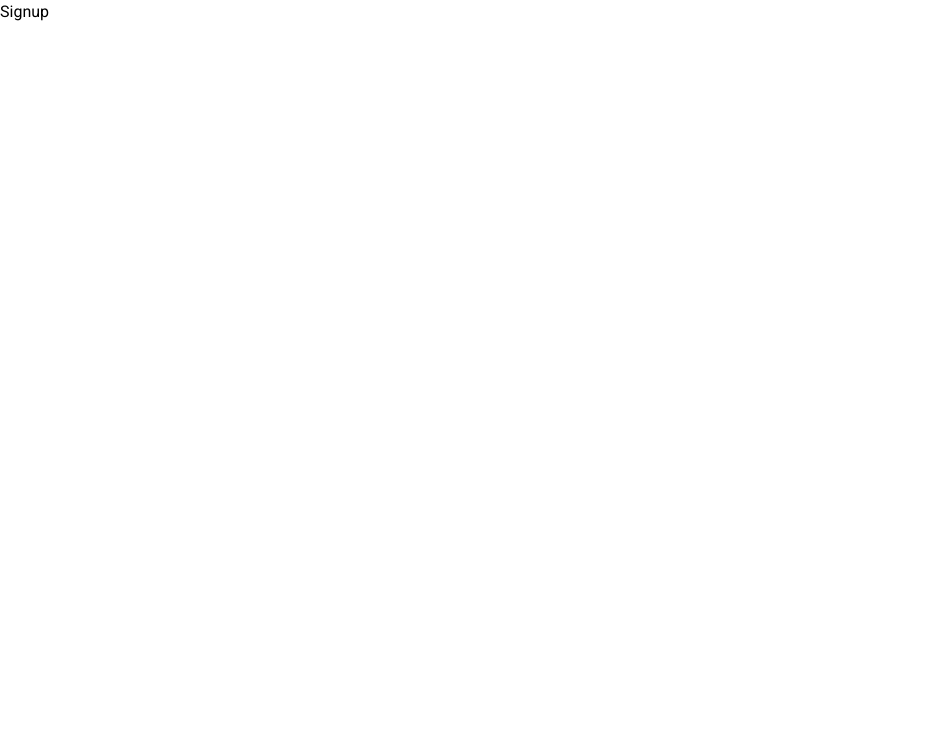
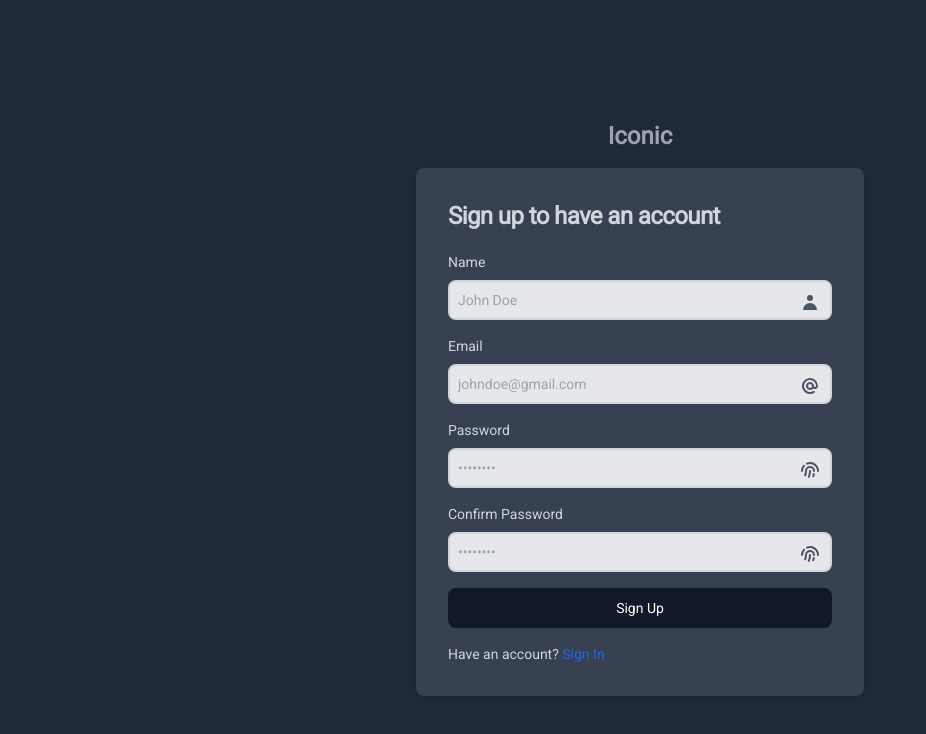
Before and after one commit to KennyMwendwaX/travel-advisor, a Next.js app: page /signup in a window 1280 px wide. Shown: the top 734 px of the page, without its empty margins (0-926 px from the left). Built offline with nearby package versions, Linux system fonts and the light colour scheme.

Commit message:
Created regsiterroute handler to handle user registration

```diff
--- /dev/null
+++ b/app/api/auth/register/route.ts
@@ -0,0 +1,50 @@
+import { prisma } from "@/utils/db";
+import { NextResponse } from "next/server";
+import * as bcrypt from "bcrypt";
+
+export async function POST(request: Request) {
+  const res = await request.json();
+  const { name, email, password } = res;
+
+  try {
+    // Check if the email is already registered
+    const userExists = await prisma.user.findUnique({
+      where: { email },
+    });
+    if (userExists)
+      return NextResponse.json(
+        { message: "Email already registered" },
+        { status: 409 }
+      );
+
+    // Hash the password
+    const hashedPassword = await bcrypt.hash(password, 10);
+
+    // Create the user an account
+    const user = await prisma.user.create({
+      data: {
+        name: name,
+        email: email,
+        password: hashedPassword,
+      },
+    });
+
+    // Return success message
+    if (user) {
+      return NextResponse.json(
+        { message: "User registered successfully" },
+        { status: 201 }
+      );
+    } else {
+      return NextResponse.json(
+        { message: "Failed to register user" },
+        { status: 500 }
+      );
+    }
+  } catch (error) {
+    return NextResponse.json(
+      { message: "Server error, try again later" },
+      { status: 500 }
+    );
+  }
+}
--- a/app/signup/page.tsx
+++ b/app/signup/page.tsx
@@ -1,9 +1,233 @@
 "use client";
+import Image from "next/image";
+import Link from "next/link";
+import Img from "@/public/image.jpg";
+import { useState } from "react";
+import { HiAtSymbol, HiFingerPrint, HiUser } from "react-icons/hi";
+import { useForm } from "react-hook-form";
+import { zodResolver } from "@hookform/resolvers/zod";
+import { signupFormSchema } from "@/utils/validate";
+import { useRouter } from "next/navigation";
+import { useSession } from "next-auth/react";
+
+type FormValues = {
+  name: string;
+  email: string;
+  password: string;
+  confirm_password: string;
+};
 
 export default function Signup() {
+  const [showPassword, setShowPassword] = useState(false);
+  const [showConfirmPassword, setShowConfirmPassword] = useState(false);
+  const [serverErrors, setServerErrors] = useState("");
+
+  const {
+    register,
+    handleSubmit,
+    formState: { errors },
+  } = useForm<FormValues>({
+    resolver: zodResolver(signupFormSchema),
+  });
+
+  // const { data: session } = useSession();
+  // const router = useRouter();
+
+  // if (session) {
+  //   router.replace("/");
+  //   return null;
+  // }
+
+  async function onSubmit(values: FormValues) {
+    const payload = {
+      name: values.name,
+      email: values.email,
+      password: values.password,
+    };
+
+    const options = {
+      method: "POST",
+      headers: { "Content-Type": "application/json" },
+      body: JSON.stringify(payload),
+    };
+
+    const register = await fetch(
+      `${process.env.BASE_URL}/api/auth/register`,
+      options
+    );
+
+    if (register.status === 409) {
+      setServerErrors("Email is already registered");
+    }
+
+    if (register.status === 500) {
+      setServerErrors("Server error, try again later");
+    }
+
+    if (register.ok) {
+      // router.push("/signin");
+
+      console.log(":)");
+    }
+  }
+
   return (
     <>
-      <div>Signup</div>
+      <div className="mx-auto flex flex-col bg-gray-800 items-center justify-center px-6 py-8 md:h-screen lg:py-0">
+        <a
+          href="#"
+          className="p-4 flex items-center text-2xl font-semibold text-gray-400">
+          {/* <Image className="mr-2 h-8 w-8" src={Img} alt="logo" /> */}
+          Iconic
+        </a>
+        <div className="w-full rounded-lg bg-gray-700 shadow sm:max-w-md md:mt-0 xl:p-0">
+          <div className="space-y-3 p-6 sm:p-8 md:space-y-5">
+            <h1 className="text-xl font-bold leading-tight tracking-tight text-gray-300 md:text-2xl">
+              Sign up to have an account
+            </h1>
+            {serverErrors && (
+              <div
+                className="mb-4 rounded-lg border border-red-600 bg-red-50 p-4 text-sm text-red-800"
+                role="alert">
+                {serverErrors[0]}
+              </div>
+            )}
+            <form
+              className="space-y-3 md:space-y-4"
+              onSubmit={handleSubmit(onSubmit)}>
+              <div className="relative">
+                <label
+                  htmlFor="name"
+                  className="mb-2 block text-sm font-medium text-gray-300">
+                  Name
+                </label>
+                <input
+                  type="text"
+                  id="name"
+                  className={`${
+                    errors.name?.message
+                      ? `focus:border-red-600`
+                      : `focus:border-blue-700`
+                  } block w-full rounded-lg border-2 border-gray-300 bg-gray-200 p-2 text-gray-900 focus:text-gray-900 focus:outline-none sm:text-sm`}
+                  placeholder="John Doe"
+                  required
+                  {...register("name")}
+                />
+                <span className="absolute bottom-2 right-0 flex cursor-pointer items-center pr-3 text-gray-600">
+                  <HiUser size={20} />
+                </span>
+              </div>
+              {errors.name?.message && (
+                <span className="text-xs text-red-600">
+                  {errors.name?.message}
+                </span>
+              )}
+              <div className="relative">
+                <label
+                  htmlFor="email"
+                  className="mb-2 block text-sm font-medium text-gray-300">
+                  Email
+                </label>
+                <input
+                  type="email"
+                  id="email"
+                  className={`${
+                    errors.email?.message
+                      ? `focus:border-red-600`
+                      : `focus:border-blue-700`
+                  } block w-full rounded-lg border-2 border-gray-300 bg-gray-200 p-2 text-gray-900 focus:text-gray-900 focus:outline-none sm:text-sm`}
+                  placeholder="johndoe@gmail.com"
+                  required
+                  {...register("email")}
+                />
+                <span className="absolute bottom-2 right-0 flex cursor-pointer items-center pr-3 text-gray-600">
+                  <HiAtSymbol size={20} />
+                </span>
+              </div>
+              {errors.email?.message && (
+                <span className="text-xs text-red-600">
+                  {errors.email?.message}
+                </span>
+              )}
+              <div className="relative">
+                <label
+                  htmlFor="password"
+                  className="mb-2 block text-sm font-medium text-gray-300">
+                  Password
+                </label>
+                <input
+                  type={!showPassword ? `password` : `text`}
+                  id="password"
+                  placeholder="••••••••"
+                  className={`${
+                    errors.password?.message
+                      ? `focus:border-red-600`
+                      : `focus:border-blue-700`
+                  } block w-full rounded-lg border-2 border-gray-300 bg-gray-200 p-2 text-gray-900 focus:text-gray-900 focus:outline-none sm:text-sm`}
+                  required
+                  {...register("password")}
+                />
+                <span
+                  onClick={() => setShowPassword(!showPassword)}
+                  className={`${
+                    !showPassword ? `text-gray-600` : `text-blue-600`
+                  } absolute bottom-2 right-0 flex cursor-pointer items-center pr-3`}>
+                  <HiFingerPrint size={20} />
+                </span>
+              </div>
+              {errors.password?.message && (
+                <span className="text-xs text-red-600">
+                  {errors.password?.message}
+                </span>
+              )}
+              <div className="relative">
+                <label
+                  htmlFor="confirm_password"
+                  className="mb-2 block text-sm font-medium text-gray-300">
+                  Confirm Password
+                </label>
+                <input
+                  type={!showConfirmPassword ? `password` : `text`}
+                  id="confirm_password"
+                  placeholder="••••••••"
+                  className={`${
+                    errors.confirm_password?.message
+                      ? `focus:border-red-600`
+                      : `focus:border-blue-700`
+                  } block w-full rounded-lg border-2 border-gray-300 bg-gray-200 p-2 text-gray-900 focus:text-gray-900 focus:outline-none sm:text-sm`}
+                  required
+                  {...register("confirm_password")}
+                />
+                <span
+                  onClick={() => setShowConfirmPassword(!showConfirmPassword)}
+                  className={`${
+                    !showConfirmPassword ? `text-gray-600` : `text-blue-600`
+                  } absolute bottom-2 right-0 flex cursor-pointer items-center pr-3`}>
+                  <HiFingerPrint size={20} />
+                </span>
+              </div>
+              {errors.confirm_password?.message && (
+                <span className="text-xs text-red-600">
+                  {errors.confirm_password?.message}
+                </span>
+              )}
+              <button
+                type="submit"
+                className="w-full rounded-lg bg-gray-900 px-5 py-2.5 text-center text-sm font-medium text-white hover:bg-gray-800 focus:outline-none focus:ring-4 focus:ring-gray-400">
+                Sign Up
+              </button>
+              <p className="text-sm font-light text-gray-300">
+                Have an account?
+                <Link
+                  href="/signin"
+                  className="font-medium text-blue-600 hover:underline">
+                  &nbsp;Sign In
+                </Link>
+              </p>
+            </form>
+          </div>
+        </div>
+      </div>
     </>
   );
 }
```
